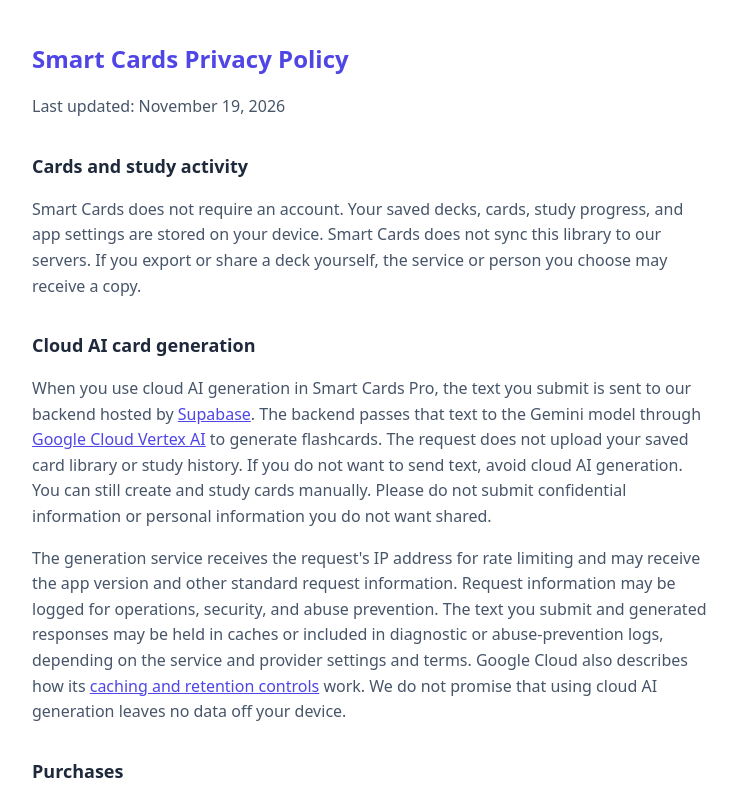
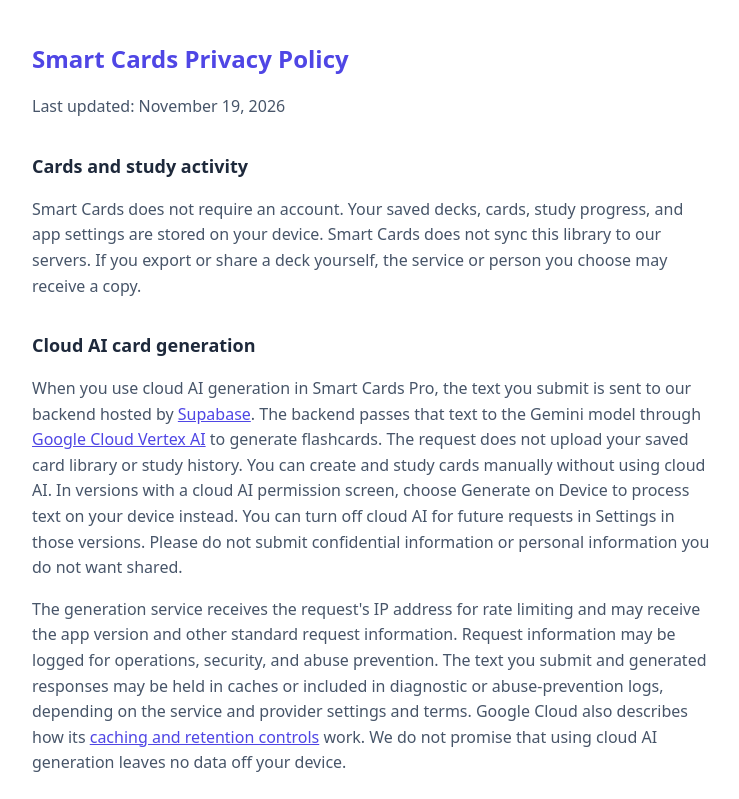
Before and after one commit to dramavision-inc/smartcards-privacy, a plain HTML site: page index.html in a window 1280 px wide. Shown: the top 799 px of the page, without its empty margins (268-1007 px from the left). Drawn offline with Linux system fonts and the light colour scheme.

Commit message:
Describe on-device choice and revocation when available

```diff
--- a/index.html
+++ b/index.html
@@ -20,7 +20,7 @@ a{color:#4F46E5}
 <p>Smart Cards does not require an account. Your saved decks, cards, study progress, and app settings are stored on your device. Smart Cards does not sync this library to our servers. If you export or share a deck yourself, the service or person you choose may receive a copy.</p>
 
 <h2>Cloud AI card generation</h2>
-<p>When you use cloud AI generation in Smart Cards Pro, the text you submit is sent to our backend hosted by <a href="https://supabase.com/privacy">Supabase</a>. The backend passes that text to the Gemini model through <a href="https://cloud.google.com/terms/cloud-privacy-notice">Google Cloud Vertex AI</a> to generate flashcards. The request does not upload your saved card library or study history. If you do not want to send text, avoid cloud AI generation. You can still create and study cards manually. Please do not submit confidential information or personal information you do not want shared.</p>
+<p>When you use cloud AI generation in Smart Cards Pro, the text you submit is sent to our backend hosted by <a href="https://supabase.com/privacy">Supabase</a>. The backend passes that text to the Gemini model through <a href="https://cloud.google.com/terms/cloud-privacy-notice">Google Cloud Vertex AI</a> to generate flashcards. The request does not upload your saved card library or study history. You can create and study cards manually without using cloud AI. In versions with a cloud AI permission screen, choose Generate on Device to process text on your device instead. You can turn off cloud AI for future requests in Settings in those versions. Please do not submit confidential information or personal information you do not want shared.</p>
 <p>The generation service receives the request's IP address for rate limiting and may receive the app version and other standard request information. Request information may be logged for operations, security, and abuse prevention. The text you submit and generated responses may be held in caches or included in diagnostic or abuse-prevention logs, depending on the service and provider settings and terms. Google Cloud also describes how its <a href="https://docs.cloud.google.com/gemini-enterprise-agent-platform/resources/zero-data-retention">caching and retention controls</a> work. We do not promise that using cloud AI generation leaves no data off your device.</p>
 
 <h2>Purchases</h2>
```
